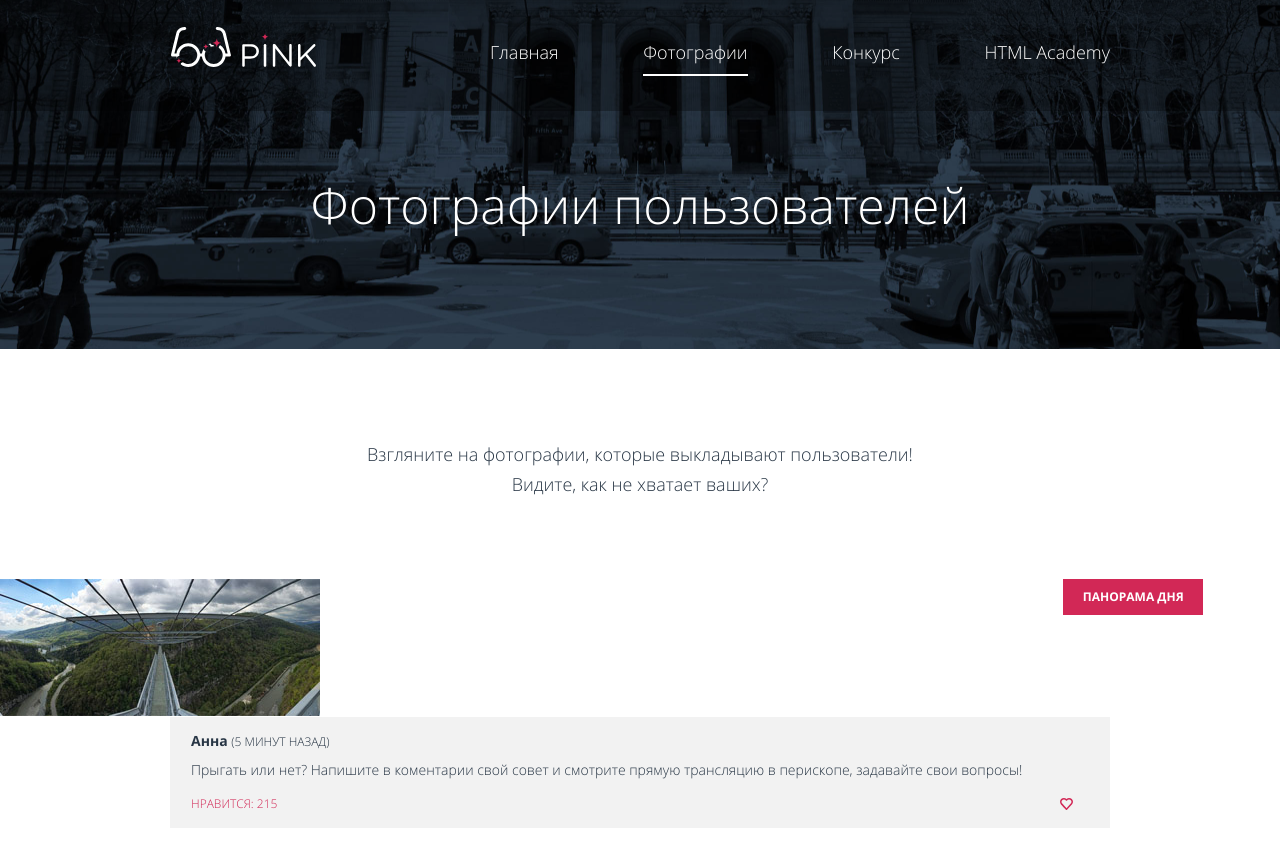
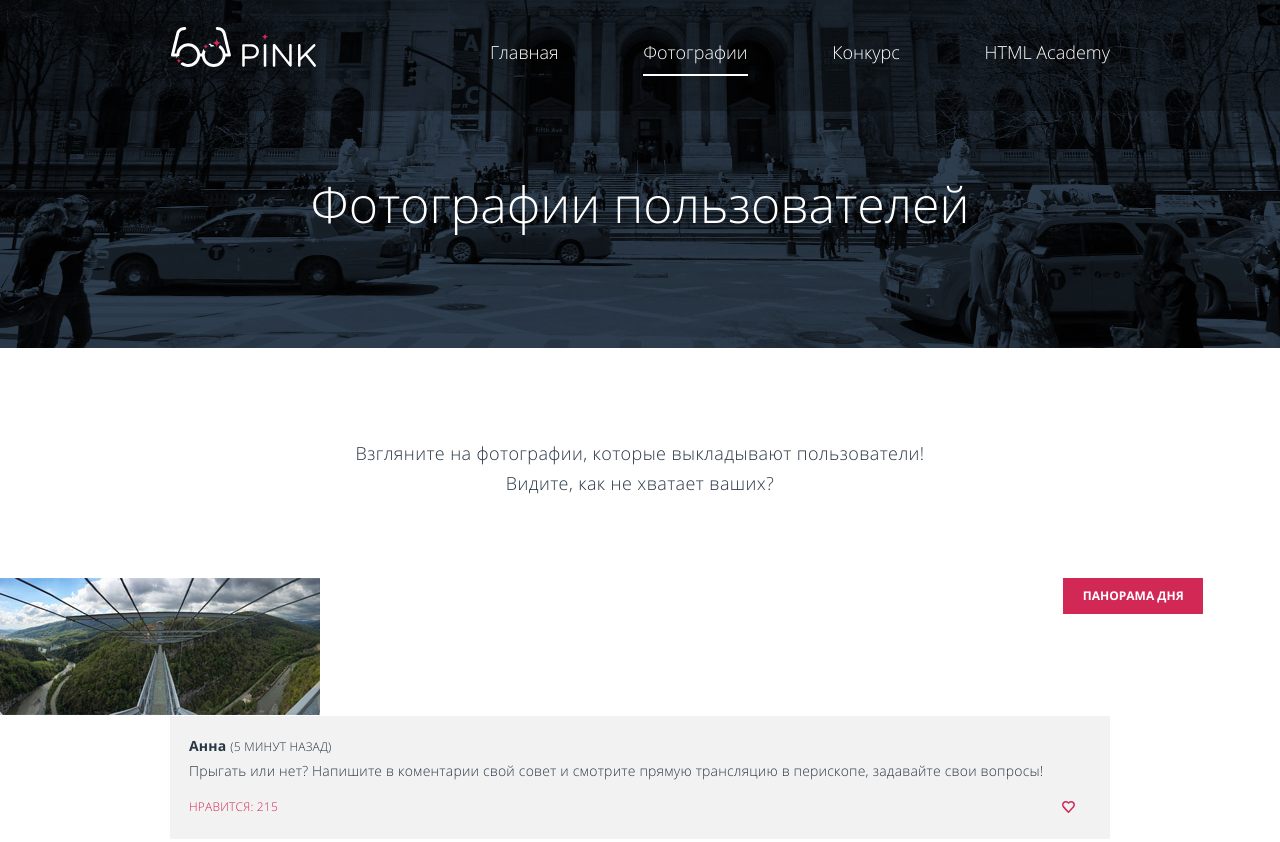
Before and after one commit to IvanParkhomenka/1147151-pink-18, a website: page source/photo.html in a window 1280 px wide. Shown: the top 842 px of the page. Drawn offline with nearby package versions, Linux system fonts and the light colour scheme; files that its build step writes are made by us from their sources; files whose address does not match are found by name.

Commit message:
предварительное пп photo.html мобилки

```diff
--- a/source/sass/blocks/gallery.scss
+++ b/source/sass/blocks/gallery.scss
@@ -4,9 +4,10 @@
 
 .gallery__title {
   @include container();
-  padding: 50px 0;
+  padding: 48px 0 50px;
   line-height: 2.14;
   text-align: center;
+  letter-spacing: 0.4px;
 }
 
 .gallery__title-text {
@@ -51,18 +52,20 @@
 }
 
 .gallery__post-desc {
-  padding: 12px 21px;
+  padding: 18px 19px 19px;
   display: flex;
   flex-direction: column;
+  letter-spacing: 0.2px;
   background-color: #f2f2f2;
 
   &--daily {
     @include container();
+    padding: 18px 19px 20px;
   }
 }
 
 .gallery__post-title {
-  margin-bottom: 5px;
+  margin-bottom: 2px;
 }
 
 .gallery__post-author {
@@ -78,7 +81,7 @@
 
 .gallery__post-text {
   margin: 0;
-  margin-bottom: 10px;
+  margin-bottom: 12px;
 }
 
 .gallery__post-likes {
--- a/source/sass/blocks/page-header.scss
+++ b/source/sass/blocks/page-header.scss
@@ -10,11 +10,11 @@
 
 .page-header__title {
   @include container();
-  padding-top: 30px;
+  padding-top: 25px;
   padding-bottom: 80px;
   font-size: 24px;
   font-weight: lighter;
-  line-height: normal;
+  line-height: 1.33;
   color: #ffffff;
   text-align: center;
 
```
